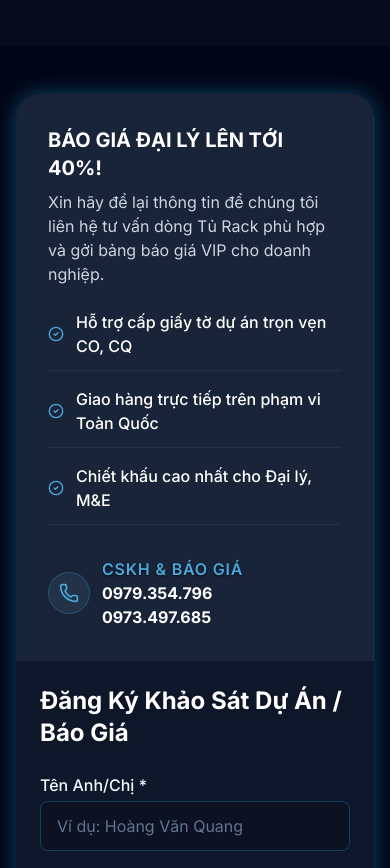
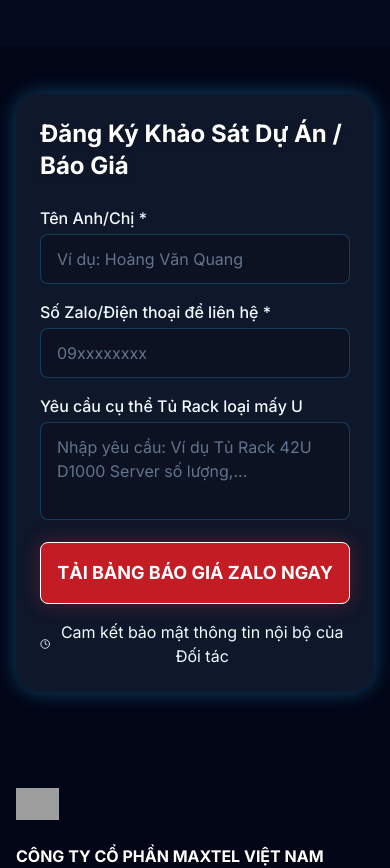
Before and after one commit to seovtx-ux/LADINGPAGE-T-RACK, a React (Vite) app: page / in a window 390 px wide. Shown: the part 6506-7374 px from the top of the page. Built offline with nearby package versions, Linux system fonts and the light colour scheme; grey boxes are pictures that could not be loaded.

Commit message:
fix(ui): hide contact sidebar on mobile in CTA section
Apply responsive display settings to the contact section sidebar to improve layout on smaller screens.

```diff
--- a/src/App.tsx
+++ b/src/App.tsx
@@ -1039,7 +1039,7 @@ export default function App() {
       <section id="contact-section" className="py-12 md:py-24 relative">
         <div className="max-w-4xl mx-auto px-4">
           <div className="bg-[#0f172a]  rounded-3xl shadow-[0_0_20px_rgba(37,166,223,0.4)] overflow-hidden flex flex-col md:flex-row relative">
-            <div className="md:w-5/12 bg-slate-800/80 backdrop-blur-md p-8 sm:p-10 text-white flex flex-col justify-between border-r border-slate-700/50">
+            <div className="hidden md:flex md:w-5/12 bg-slate-800/80 backdrop-blur-md p-8 sm:p-10 text-white flex-col justify-between border-r border-slate-700/50">
               <div>
                 <h3 className="text-xl sm:text-2xl font-bold mb-2 text-white">BÁO GIÁ ĐẠI LÝ LÊN TỚI 40%!</h3>
                 <p className="text-slate-300 text-xs sm:text-sm mb-6">Xin hãy để lại thông tin để chúng tôi liên hệ tư vấn dòng Tủ Rack phù hợp và gởi bảng báo giá VIP cho doanh nghiệp.</p>
```
